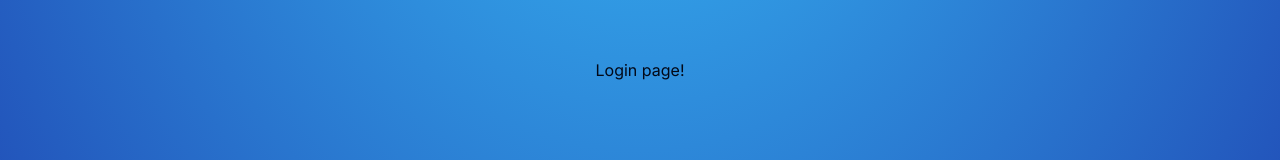
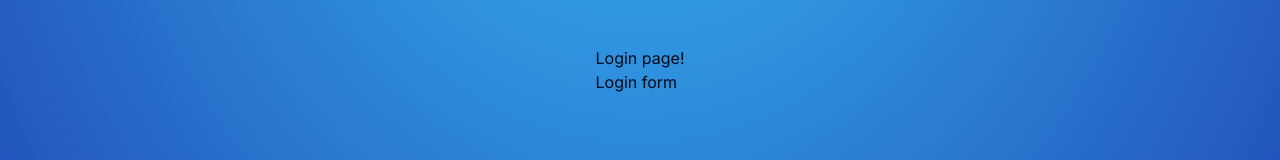
Before and after one commit to assilbekov/next-auth-course, a Next.js app: page /auth/login in a window 1280 px wide. Shown: the part 330-490 px from the top of the page. Built offline with nearby package versions, Linux system fonts and the light colour scheme.

Commit message:
LoginForm added

```diff
--- a/app/auth/login/page.tsx
+++ b/app/auth/login/page.tsx
@@ -1,7 +1,10 @@
+import { LoginForm } from "@/components/auth/login-form";
+
 export default function LoginPage() {
   return (
     <div>
       Login page!
+      <LoginForm />
     </div>
   )
 }
--- /dev/null
+++ b/components/auth/login-form.tsx
@@ -0,0 +1,7 @@
+export const LoginForm = () => {
+  return (
+    <div>
+      Login form
+    </div>
+  )
+}
```
